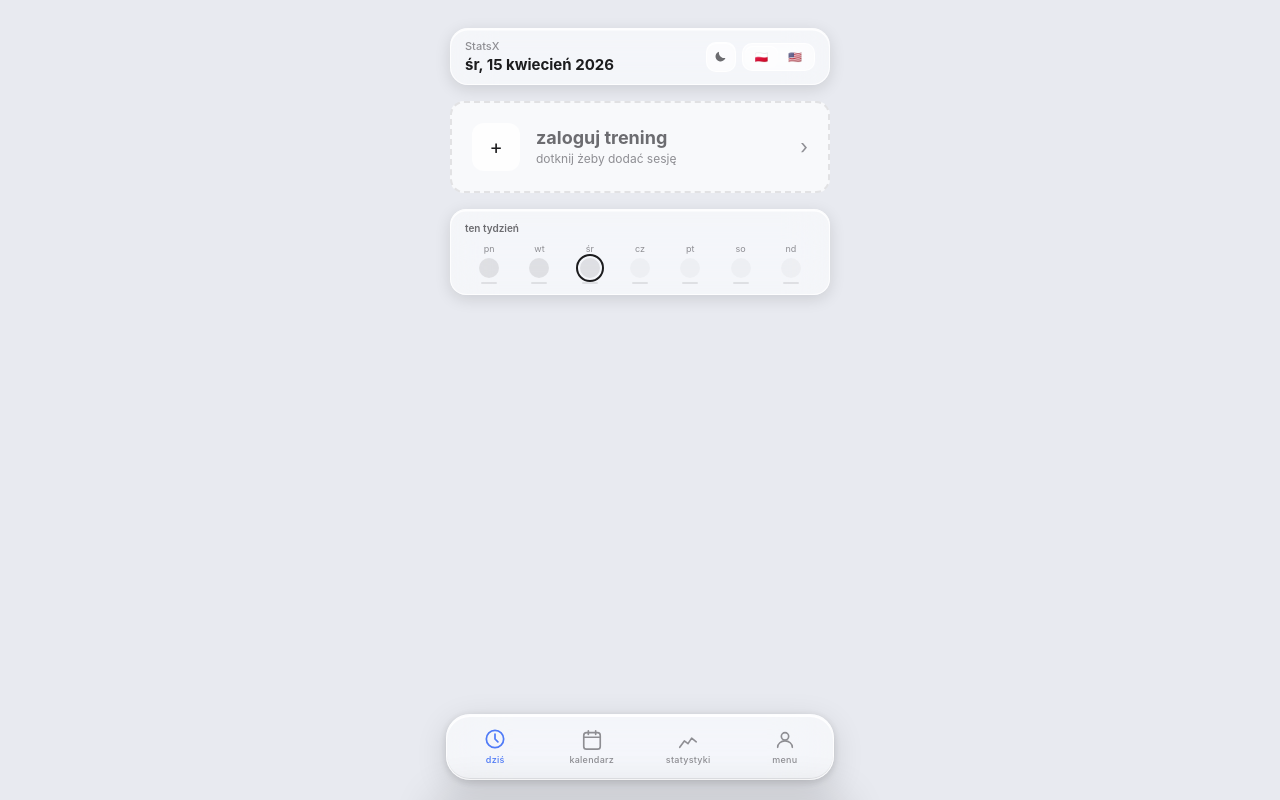
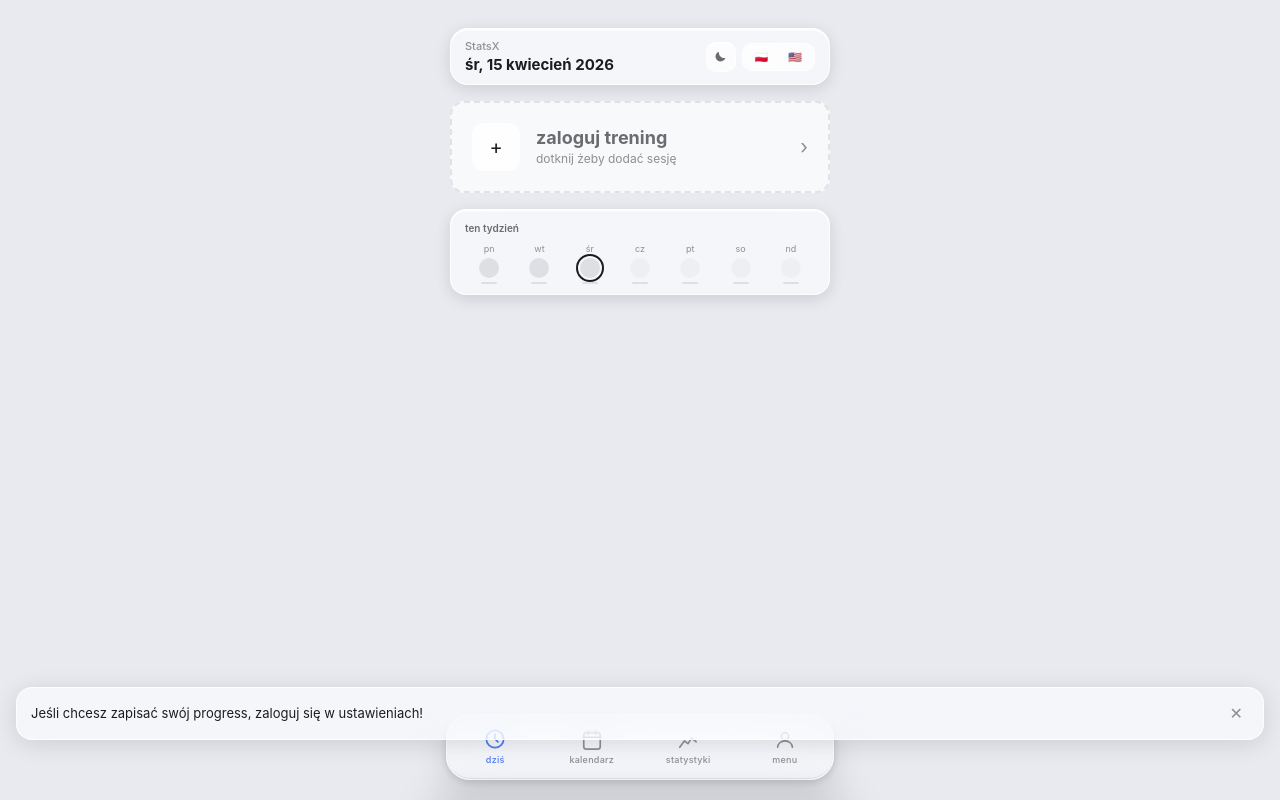
Before and after one commit to davecrypto00/simple-gym-tracker, a plain HTML site: page index.html in a window 1280 px wide. Drawn offline with nearby package versions, Linux system fonts and the light colour scheme.

Commit message:
feat: dismissible sync nudge popup for non-logged-in users

```diff
--- a/index.html
+++ b/index.html
@@ -597,6 +597,24 @@ body::before{
 
 
 /* ── AUTH SCREEN ─────────────────────────────────────────────────────────── */
+#syncNudge{
+  position:fixed;bottom:calc(max(env(safe-area-inset-bottom),48px) + 12px);left:16px;right:16px;
+  z-index:900;
+  display:flex;align-items:center;justify-content:space-between;gap:10px;
+  background:var(--glass-bg);backdrop-filter:blur(20px) saturate(160%);
+  -webkit-backdrop-filter:blur(20px) saturate(160%);
+  border:1px solid var(--glass-border);border-radius:16px;
+  padding:12px 14px;
+  box-shadow:0 4px 24px var(--glass-shadow);
+  animation:fadeUp .35s ease;
+}
+#syncNudge.hidden{display:none}
+#syncNudge span{font-size:13px;color:var(--tx);line-height:1.4;flex:1}
+#syncNudgeClose{
+  background:none;border:none;color:var(--dm);font-size:16px;
+  cursor:pointer;padding:4px 6px;-webkit-tap-highlight-color:transparent;flex-shrink:0;
+}
+#syncNudgeClose:active{opacity:.5}
 #authScreen{
   position:fixed;inset:0;z-index:1000;
   background:var(--bg);
@@ -881,6 +899,12 @@ body::before{
   </div>
 </div>
 
+<!-- ── SYNC NUDGE ─────────────────────────────────────────────────────────── -->
+<div id="syncNudge" class="hidden">
+  <span id="syncNudgeMsg"></span>
+  <button id="syncNudgeClose" aria-label="zamknij">✕</button>
+</div>
+
 <!-- ── AUTH SCREEN ──────────────────────────────────────────────────────── -->
 <div id="authScreen" class="hidden">
   <div id="authForm" style="width:100%;max-width:320px;display:flex;flex-direction:column;align-items:center">
@@ -997,6 +1021,20 @@ function bootApp(){
   applyTx();renderMonth();renderWeek();
   switchTab('today');
   wireMenuButtons();
+  showSyncNudge();
+}
+
+function showSyncNudge(){
+  if(supaUser)return; // zalogowany — nie pokazuj
+  if(sessionStorage.getItem('nudgeDismissed'))return; // już zamknięty w tej sesji
+  const el=document.getElementById('syncNudge');
+  if(!el)return;
+  set$('syncNudgeMsg',tx('syncNudge'));
+  el.classList.remove('hidden');
+  document.getElementById('syncNudgeClose').onclick=()=>{
+    el.classList.add('hidden');
+    sessionStorage.setItem('nudgeDismissed','1');
+  };
 }
 
 // ── VERSION RESET ─────────────────────────────────────────────────────────────
@@ -1127,7 +1165,7 @@ const T={
     perWeek:'/tyg',
     menu:'menu',greeting:'Witaj',hiName:'Witaj, ',nameHint:'wpisz imię',nameSave:'zapisz',
     streakSec:'seria',changeName:'✎ zmień imię',atlasSec:'atlas ćwiczeń',runSec:'statystyki biegu',
-    dataSec:'dane',settingsSec:'ustawienia',settName:'imię',statsSec:'statystyki treningowe',tplsSec:'moje treningi',savedTpls:'zapisane szablony',recentByType:'ostatni trening wg typu',loadTpl:'wgraj',noTpls:'brak szablonów',signOut:'wyloguj się',signIn:'zaloguj się (sync)',clearData:'usuń wszystkie dane',clearConfirm:'Na pewno usunąć wszystkie dane? Tej operacji nie można cofnąć.',totalRuns:'biegów',totalKm:'km łącznie',avgPace:'śr. tempo',
+    dataSec:'dane',settingsSec:'ustawienia',settName:'imię',statsSec:'statystyki treningowe',tplsSec:'moje treningi',savedTpls:'zapisane szablony',recentByType:'ostatni trening wg typu',loadTpl:'wgraj',noTpls:'brak szablonów',signOut:'wyloguj się',signIn:'zaloguj się (sync)',syncNudge:'Jeśli chcesz zapisać swój progress, zaloguj się w ustawieniach!',clearData:'usuń wszystkie dane',clearConfirm:'Na pewno usunąć wszystkie dane? Tej operacji nie można cofnąć.',totalRuns:'biegów',totalKm:'km łącznie',avgPace:'śr. tempo',
     avgDist:'śr. dystans',lastRuns:'ostatnie biegi',noRuns:'brak zapisanych biegów',
     il:['bardzo lekki','lekki','lekki+','umiarkowany','umiarkowany+','średni','mocny','mocny+','bardzo mocny','maksymalny'],
     months:['styczeń','luty','marzec','kwiecień','maj','czerwiec','lipiec','sierpień','wrzesień','październik','listopad','grudzień'],
@@ -1152,7 +1190,7 @@ const T={
     perWeek:'/wk',
     menu:'menu',greeting:'Hi',hiName:'Hi, ',nameHint:'enter name',nameSave:'save',
     streakSec:'streak',changeName:'✎ change name',atlasSec:'exercise atlas',runSec:'running stats',
-    dataSec:'data',settingsSec:'settings',settName:'name',statsSec:'workout stats',tplsSec:'my workouts',savedTpls:'saved templates',recentByType:'recent by type',loadTpl:'load',noTpls:'no templates yet',signOut:'sign out',signIn:'sign in (sync)',clearData:'delete all data',clearConfirm:'Delete all data? This cannot be undone.',totalRuns:'runs',totalKm:'total km',avgPace:'avg pace',
+    dataSec:'data',settingsSec:'settings',settName:'name',statsSec:'workout stats',tplsSec:'my workouts',savedTpls:'saved templates',recentByType:'recent by type',loadTpl:'load',noTpls:'no templates yet',signOut:'sign out',signIn:'sign in (sync)',syncNudge:'To save your progress, sign in via settings!',clearData:'delete all data',clearConfirm:'Delete all data? This cannot be undone.',totalRuns:'runs',totalKm:'total km',avgPace:'avg pace',
     avgDist:'avg dist',lastRuns:'last runs',noRuns:'no runs logged yet',
     il:['very easy','easy','easy+','moderate','moderate+','medium','hard','hard+','very hard','maximum'],
     months:['january','february','march','april','may','june','july','august','september','october','november','december'],
```
